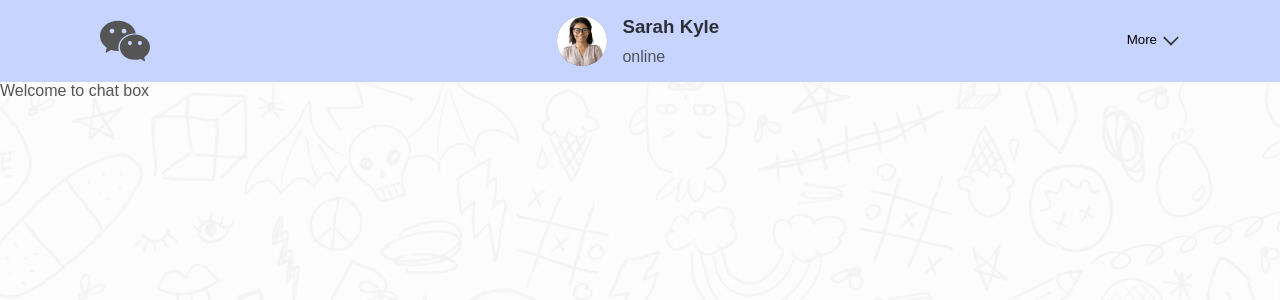
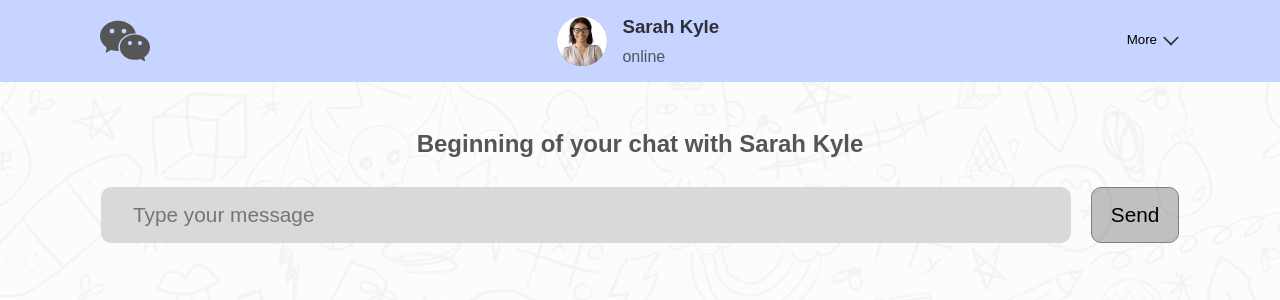
Before and after one commit to ibraheemosule/quick-talk, a Next.js app: page / in a window 1280 px wide. Shown: the top 300 px of the page. Built offline with nearby package versions, Linux system fonts and the light colour scheme.

Commit message:
worked on the index page(chat page) and stored the chats using local storage

```diff
--- /dev/null
+++ b/assets/svgs/CheckDone.tsx
@@ -0,0 +1,15 @@
+const CheckDoneSVG = () => (
+  <svg xmlns="http://www.w3.org/2000/svg" viewBox="0 0 512 512">
+    <title>Checkmark Done</title>
+    <path
+      fill="none"
+      stroke="currentColor"
+      strokeLinecap="round"
+      strokeLinejoin="round"
+      strokeWidth="32"
+      d="M464 128L240 384l-96-96M144 384l-96-96M368 128L232 284"
+    />
+  </svg>
+);
+
+export default CheckDoneSVG;
--- /dev/null
+++ b/assets/svgs/TrashIcon.tsx
@@ -0,0 +1,30 @@
+const TrashIcon = () => (
+  <svg xmlns="http://www.w3.org/2000/svg" viewBox="0 0 512 512">
+    <title>Delete</title>
+    <path
+      d="M112 112l20 320c.95 18.49 14.4 32 32 32h184c17.67 0 30.87-13.51 32-32l20-320"
+      fill="none"
+      stroke="currentColor"
+      strokeLinecap="round"
+      strokeLinejoin="round"
+      strokeWidth="32"
+    />
+    <path
+      stroke="currentColor"
+      strokeLinecap="round"
+      strokeMiterlimit="10"
+      strokeWidth="32"
+      d="M80 112h352"
+    />
+    <path
+      d="M192 112V72h0a23.93 23.93 0 0124-24h80a23.93 23.93 0 0124 24h0v40M256 176v224M184 176l8 224M328 176l-8 224"
+      fill="none"
+      stroke="currentColor"
+      strokeLinecap="round"
+      strokeLinejoin="round"
+      strokeWidth="32"
+    />
+  </svg>
+);
+
+export default TrashIcon;
--- /dev/null
+++ b/assets/utils.ts
@@ -0,0 +1,61 @@
+import { IMsgInfo } from "../ts-types/dataTypes";
+
+//CLASS OBJECT FOR CREATING A NEW MESSAGE INSTANCE
+export class Msg {
+  text: string;
+  readonly date: Date;
+  readonly time: string;
+  readonly id: string;
+
+  constructor(text: string) {
+    this.text = text;
+    this.date = new Date();
+    this.time = this.date.toLocaleTimeString().substring(0, 5);
+    this.id = this.date.toString() + Math.random() * 1000;
+  }
+
+  private timeFormat(): string {
+    let hour = this.date.getHours();
+    let minute = this.date.getMinutes().toLocaleString("en-US", {
+      minimumIntegerDigits: 2,
+    });
+
+    if (hour <= 11) {
+      return this.time + " " + "AM";
+    } else if (hour === 0) {
+      12 + ":" + minute + " " + "AM";
+    } else if (hour >= 13) {
+      return hour - 12 + ":" + minute + " " + "PM";
+    }
+    return this.time + " " + "PM";
+  }
+
+  msgInfo() {
+    return {
+      text: this.text,
+      time: this.timeFormat(),
+      id: this.id,
+      url: isUrl(this.text),
+    };
+  }
+}
+
+//FUNCTION TO SAVE ALL MESSAGES SENT TO LOCALSTORAGE
+export const saveData = (key: string, value: IMsgInfo[]) =>
+  value && window.localStorage.setItem(key, JSON.stringify(value));
+
+//FUNCTION TO RETRIEVE ALL THE MESSAGES FROM LOCALSTORAGE (IF ANY)
+export const retrieveData = (key: string) => {
+  const messages = window.localStorage.getItem(key);
+  if (messages) return JSON.parse(messages);
+};
+
+//FUNCTION TO CHECK IF A URL IS PRESENT IN THE MESSAGE SENT
+export function isUrl(_string: string) {
+  var urlRE = new RegExp(
+    "([a-zA-Z0-9]+://)?([a-zA-Z0-9_]+:[a-zA-Z0-9_]+@)?([a-zA-Z0-9.-]+\\.[A-Za-z]{2,4})(:[0-9]+)?([^ ])+"
+  );
+  const url = _string.match(urlRE)?.shift();
+  if (url?.includes("http")) return url;
+  return "https://" + url;
+}
--- a/pages/index.tsx
+++ b/pages/index.tsx
@@ -1,11 +1,106 @@
 import type { NextPage } from "next";
 import { IHomePage } from "../ts-types/componentTypes";
+import { IMsgInfo } from "../ts-types/dataTypes";
+import CheckDoneSVG from "../assets/svgs/CheckDone";
+import { HomeStyle } from "../styles/HomeStyle.styled";
+import { Msg, retrieveData, saveData, isUrl } from "../assets/utils";
+import { useEffect, useState, FormEvent, MouseEvent, ChangeEvent } from "react";
+import TrashIcon from "../assets/svgs/TrashIcon";
 
 const HomePage: NextPage<IHomePage> = () => {
+  const [messages, setMessages] = useState<IMsgInfo[]>([]);
+  const [text, setText] = useState("");
+  const [msgNum, setmsgNum] = useState(0);
+
+  //GET PREVIOUS MESSAGES WHEN COMPONENT RENDERS
+  useEffect(() => getData(), []);
+
+  //SCROLL TO THE LAST MESSAGE SENT WHEN A NEW MESSAGE IS SENT
+  useEffect(() => {
+    const el = document.getElementsByClassName("received__msg");
+    if (el.length) {
+      const targetElement = el[el.length - 1];
+      targetElement.scrollIntoView({
+        behavior: "smooth",
+        block: "end",
+        inline: "end",
+      });
+    }
+  }, [msgNum]);
+
+  //STORE THE LASTEST MESSAGE ARRAY TO THE LOCALSTORAGE EVERYTIME A NEW MESSAGE IS SENT
+  useEffect(() => {
+    saveData("lastMessages", messages);
+    // eslint-disable-next-line react-hooks/exhaustive-deps
+  }, [messages.length]);
+
+  //FUNCTON FOR GETTING PREVIOUS MESSAGES SENT AND POPULATING IT TO THE STATE
+  const getData = () => {
+    if (retrieveData("lastMessages")) setMessages(retrieveData("lastMessages"));
+  };
+
+  //FUNCTION FOR ADDING A NEW MESSAGE
+  const sendMessage = (e: FormEvent<HTMLFormElement>) => {
+    e.preventDefault();
+    isUrl(text);
+    if (!text.trim()) return;
+    setMessages(msg => [...msg, new Msg(text).msgInfo()]);
+
+    const inputField: HTMLInputElement = document.querySelector(
+      "[placeholder='Type your message']"
+    )!;
+    inputField.value = "";
+    setText("");
+    setmsgNum(num => num + 1);
+  };
+
+  //FUNCTION TO GET THE VALUES TYPED INTO THE INPUT FIELD
+  const inputValue = (e: ChangeEvent<HTMLInputElement>) =>
+    setText(e.target.value);
+
+  //FUNCTION FOR DELETING A MESSAGE
+  const deleteMessage = (
+    e: MouseEvent<HTMLButtonElement, globalThis.MouseEvent>
+  ) => {
+    const messageId: string = e.currentTarget.attributes[0].value!;
+
+    const filterMessage = messages.filter(val => val.id !== messageId);
+    setMessages(filterMessage);
+  };
+
   return (
-    <>
-      <div>Welcome to chat box</div>
-    </>
+    <HomeStyle>
+      <div className="wrapper">
+        <h3>Beginning of your chat with Sarah Kyle</h3>
+        {messages.length
+          ? messages.map(val => (
+              <div className="received__msg" key={val.id}>
+                {val.text}
+                <div className="received__msg-time">
+                  <span>
+                    {val.time}
+                    <CheckDoneSVG />
+                  </span>
+                  <button
+                    onDoubleClick={e => deleteMessage(e)}
+                    data-key={val.id}
+                  >
+                    <TrashIcon />
+                  </button>
+                </div>
+              </div>
+            ))
+          : ""}
+      </div>
+      <form onSubmit={e => sendMessage(e)} className="input__wrapper">
+        <input
+          className="input-field"
+          placeholder="Type your message"
+          onChange={inputValue}
+        />{" "}
+        <input className="submit" type="submit" value="Send" />
+      </form>
+    </HomeStyle>
   );
 };
 
--- /dev/null
+++ b/styles/HomeStyle.styled.ts
@@ -0,0 +1,132 @@
+import styled from "styled-components";
+import { Container } from "./Container.styled";
+
+export const HomeStyle = styled(Container)`
+  display: flex;
+  flex-direction: column;
+  justify-content: space-between;
+  padding-top: 2rem;
+  padding-bottom: 2rem;
+  height: 100%;
+
+  .wrapper {
+    flex-grow: 1;
+    overflow: scroll;
+
+    .received__msg::after {
+      content: "";
+      position: absolute;
+      top: 0%;
+      left: 100%;
+      margin-left: -20px;
+      border-width: 20px;
+      border-style: solid;
+      border-color: #555 transparent transparent transparent;
+    }
+
+    .received__msg {
+      width: 70%;
+      position: relative;
+      background-color: #555;
+      color: #fff;
+      border-radius: 6px 20px 6px 6px;
+      margin: 1rem 2rem 1rem auto;
+      padding: 0.5rem;
+      line-height: 25px;
+      transition: opacity 0.3s;
+
+      &-time {
+        display: flex;
+        justify-content: space-between;
+        font-size: 0.8rem;
+        color: rgba(160, 158, 158, 0.873);
+
+        svg {
+          width: 15px;
+          height: auto;
+          margin: 0 0 -3px 5px;
+        }
+
+        button {
+          border: 0;
+          outline: 0;
+          background: transparent;
+          color: inherit;
+          cursor: pointer;
+
+          &:hover {
+            color: rgba(189, 189, 189, 1);
+          }
+        }
+      }
+    }
+
+    h3 {
+      text-align: center;
+      padding: 1rem;
+      font-size: 1rem;
+    }
+  }
+
+  .input__wrapper {
+    padding: 0.5rem 0;
+    display: flex;
+    width: 100%;
+
+    input {
+      font-size: 1.3rem;
+      border-radius: 10px;
+      border-radius: 10px;
+      outline: none;
+      color: gray;
+    }
+
+    .input-field {
+      padding: 0.7rem 1rem;
+      background: #d9d9d9;
+      border: 0;
+      width: 80%;
+      font-size: 1.3rem;
+    }
+
+    .submit {
+      outline: none;
+      border: 1px solid gray;
+      background: rgba(44, 44, 44, 0.288);
+      margin-left: 20px;
+      padding: 0.5rem 1rem;
+      border-radius: 10px;
+      flex-grow: 1;
+      transition: all 0.1s ease-in;
+      color: #000;
+
+      &:hover {
+        transform: scale(0.99);
+        background: #d9d9d5;
+      }
+    }
+  }
+
+  @media (min-width: 576px) {
+    .wrapper {
+      h3 {
+        font-size: 1.5rem;
+      }
+
+      .received__msg,
+      .sent__msg {
+        padding: 1rem;
+      }
+    }
+
+    .input__wrapper {
+      margin-top: 5px;
+      padding: 0.5rem 1rem;
+
+      .input-field {
+        width: 90%;
+        padding: 1rem 2rem;
+      }
+    }
+  }
+`;
--- /dev/null
+++ b/ts-types/dataTypes.ts
@@ -0,0 +1,6 @@
+export interface IMsgInfo {
+  text: string;
+  time: string;
+  id: string;
+  url: string;
+}
```
